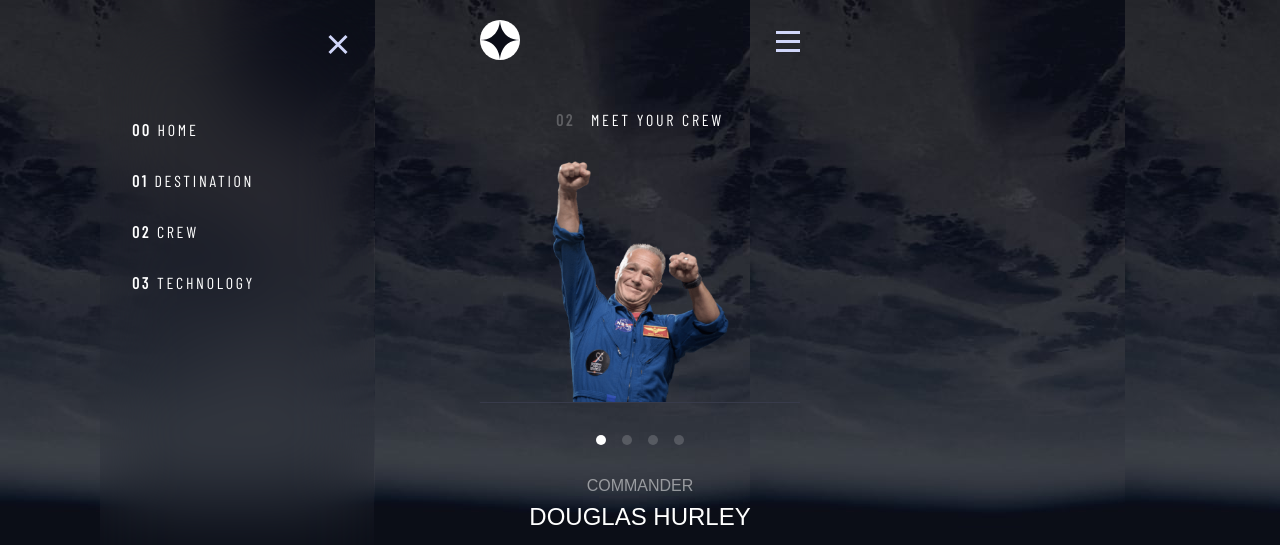
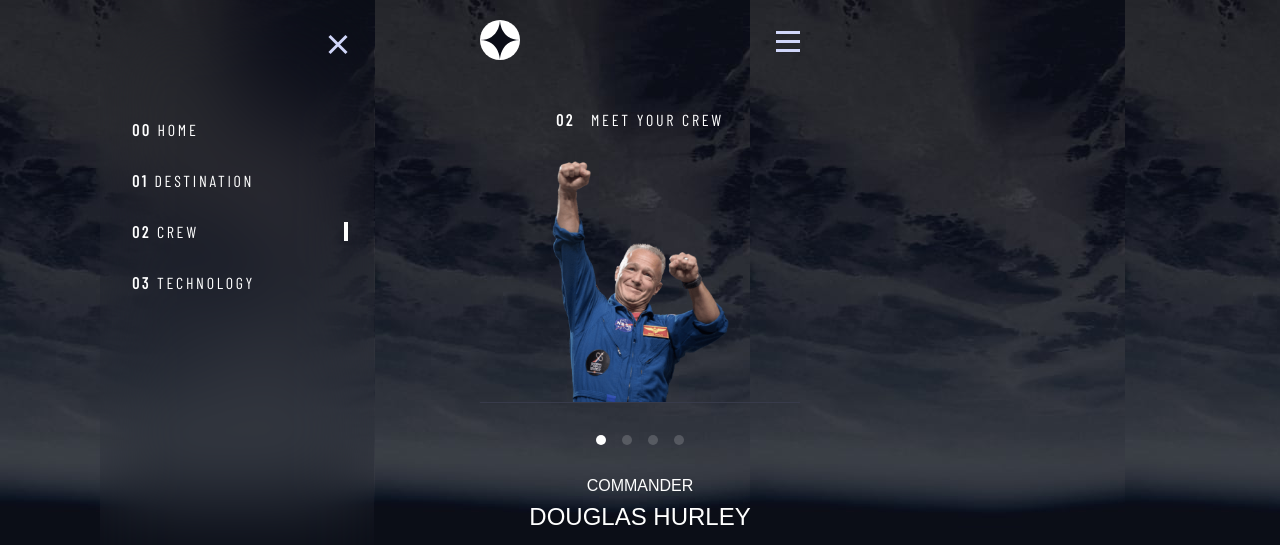
Before and after one commit to BlessSinister/space_in_your_self, a React (Create React App) app: page /crew in a window 1280 px wide. Both pictures are taken after a click on the icon 788 px from the left and 41 px from the top of the page. Shown: the top 545 px of the page. Built offline with nearby package versions, Linux system fonts and the light colour scheme; a web font is replaced by a local one.

Commit message:
style_correct

```diff
--- a/src/components/Header.jsx
+++ b/src/components/Header.jsx
@@ -1,13 +1,17 @@
 import React, { useState } from 'react'
 import style from './header.module.css'
-import { Link } from 'react-router-dom'
+import { NavLink, Link } from 'react-router-dom'
 
 export default function Header() {
   const [active, setActive] = useState(false)
+
   const activeMenuFn = () => {
     setActive(!active)
   }
   const activeMenu = active ? { display: 'block' } : { display: 'none' }
+  const activeMenuEl = ({ isActive }) =>
+    isActive ? `${style.nav_bar_link} ${style.active}` : `${style.nav_bar_link}`
+
   return (
     <section>
       <header className={style.header_container}>
@@ -70,18 +74,22 @@ export default function Header() {
             />
           </svg>
           <div className={style.nav_bar_burger}>
-            <Link to="/" className={style.nav_bar_link}>
+            <NavLink to="/" className={activeMenuEl} id="home">
               <span className={style.nav_span}>00</span> HOME
-            </Link>
-            <Link to="/destination" className={style.nav_bar_link}>
+            </NavLink>
+            <NavLink
+              to="/destination"
+              id="destination"
+              className={activeMenuEl}
+            >
               <span className={style.nav_span}>01</span> DESTINATION
-            </Link>
-            <Link to="/crew" className={style.nav_bar_link}>
+            </NavLink>
+            <NavLink to="/crew" className={activeMenuEl} id="crew">
               <span className={style.nav_span}>02</span> CREW
-            </Link>
-            <Link to="/technology" className={style.nav_bar_link}>
+            </NavLink>
+            <NavLink to="/technology" className={activeMenuEl} id="technology">
               <span className={style.nav_span}>03</span> TECHNOLOGY
-            </Link>
+            </NavLink>
           </div>
         </div>
       </div>
--- a/src/components/header.module.css
+++ b/src/components/header.module.css
@@ -72,3 +72,6 @@ section {
   letter-spacing: 0.17em;
   color: #fff;
 }
+.active {
+  border-right: 4px solid white;
+}
--- a/src/data.js
+++ b/src/data.js
@@ -62,7 +62,7 @@ export const data = {
         webp: './assets/crew/image-mark-shuttleworth.webp',
       },
       role: 'Mission Specialist',
-      bio: 'Mark Richard Shuttleworth is the founder and CEO of Canonical, the company behind the Linux-based Ubuntu operating system. Shuttleworth became the first South African to travel to space as a space tourist.',
+      bio: 'Mark Richard Shuttleworth is the founder and CEO of Canonical, the company behind the Linux-based Ubuntu operating system.',
     },
     {
       name: 'Victor Glover',
@@ -71,7 +71,7 @@ export const data = {
         webp: './assets/crew/image-victor-glover.webp',
       },
       role: 'Pilot',
-      bio: 'Pilot on the first operational flight of the SpaceX Crew Dragon to the International Space Station. Glover is a commander in the U.S. Navy where he pilots an F/A-18.He was a crew member of Expedition 64, and served as a station systems flight engineer.',
+      bio: 'Pilot on the first operational flight of the SpaceX Crew Dragon to the International Space Station. Glover is a commander in the U.S. Navy where he pilots an F/A-18.',
     },
     {
       name: 'Anousheh Ansari',
--- a/src/pages/Crew/main.module.css
+++ b/src/pages/Crew/main.module.css
@@ -23,7 +23,6 @@
   font-size: 16px;
   letter-spacing: 0.17em;
   color: #fff;
-  opacity: 0.25;
 }
 .img_wrapper {
   display: flex;
@@ -55,7 +54,6 @@ nav {
   text-transform: uppercase;
   text-align: center;
   color: #fff;
-  opacity: 0.5;
   margin-bottom: 8px;
 }
 .name_team {
--- a/src/pages/Destination/main.module.css
+++ b/src/pages/Destination/main.module.css
@@ -19,7 +19,7 @@ main {
   font-size: 16px;
   letter-spacing: 0.17em;
   color: #fff;
-  opacity: 0.25;
+
   margin-right: 1.8rem;
 }
 .img_container {
--- a/src/pages/Technology/main.module.css
+++ b/src/pages/Technology/main.module.css
@@ -22,7 +22,6 @@ main {
   font-size: 16px;
   letter-spacing: 0.17em;
   color: #fff;
-  opacity: 0.25;
 }
 .img_wrapper {
   max-width: 37.5rem;
```
